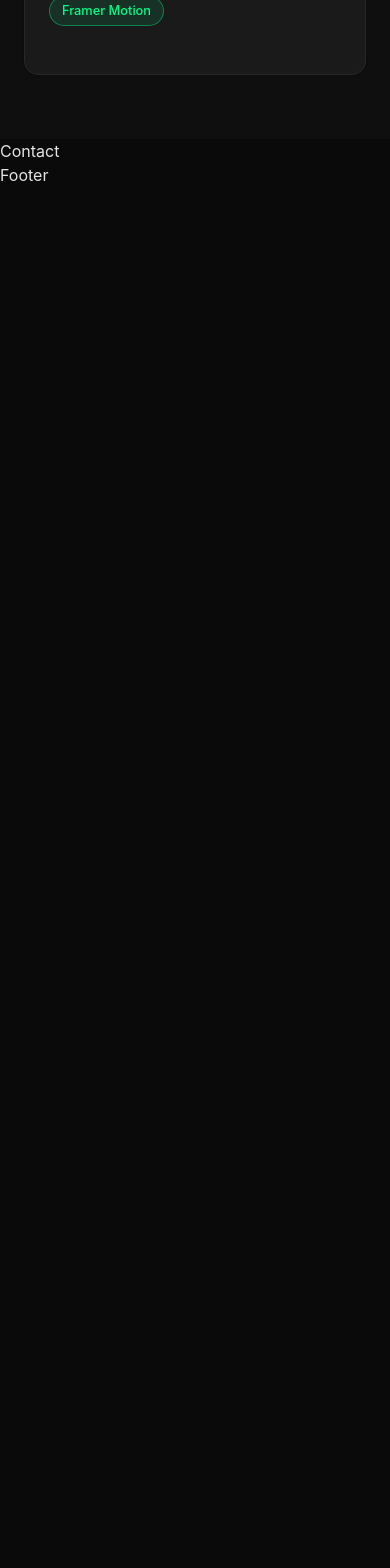
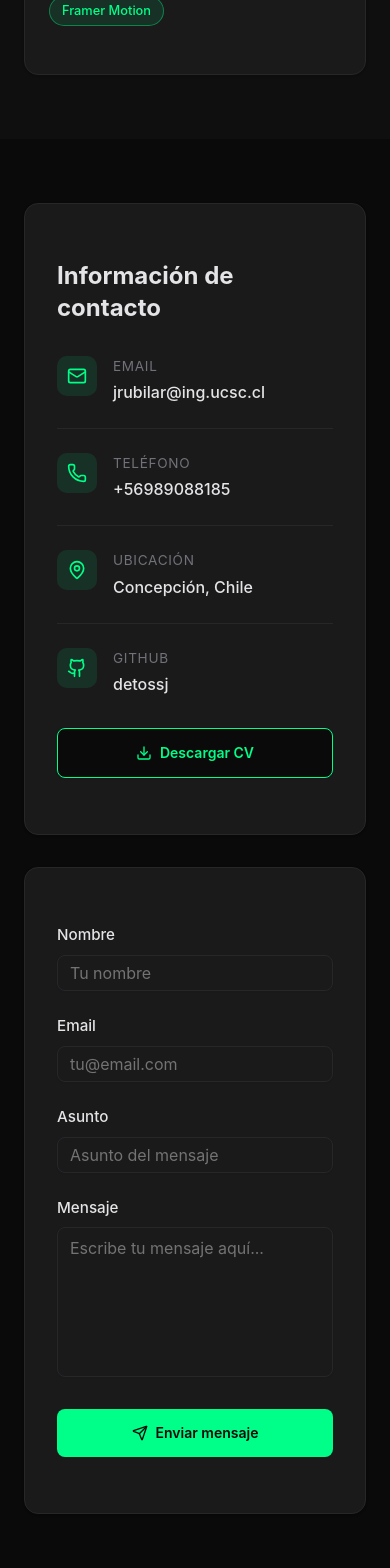
Before and after one commit to detossj/Portafolio2, a React app in the folder frontend/: page / in a window 390 px wide. Shown: the part 9040-10608 px from the top of the page. Before the commit the page ends 9227 px from the top, so only its background shows below. Built offline with nearby package versions, Linux system fonts and the light colour scheme; the HTML template or start-up script is replaced by a standard one.

Commit message:
Se agrego estilos y diseño en Contact.jsx

```diff
--- a/frontend/src/components/Contact.jsx
+++ b/frontend/src/components/Contact.jsx
@@ -1,9 +1,208 @@
-import React from 'react'
+import React, { useState } from 'react';
+import { Card, CardContent } from './ui/card';
+import { Button } from './ui/button';
+import { Input } from './ui/input';
+import { Textarea } from './ui/textarea';
+import { Label } from './ui/label';
+import { Mail, Phone, MapPin, Github, Download, Send } from 'lucide-react';
+import { contact, personalInfo } from '@/mocks/mock';
+import { toast } from "sonner";
 
 const Contact = () => {
+  const [formData, setFormData] = useState({
+    name: '',
+    email: '',
+    subject: '',
+    message: ''
+  });
+  const [isSubmitting, setIsSubmitting] = useState(false);
+
+  const handleChange = (e) => {
+    setFormData({
+      ...formData,
+      [e.target.name]: e.target.value
+    });
+  };
+
+  const handleSubmit = async (e) => {
+    e.preventDefault();
+    setIsSubmitting(true);
+
+    // Simulate API call
+    setTimeout(() => {
+      toast.success("¡Mensaje enviado!", {
+        description: "Gracias por contactarme. Te responderé pronto.",
+      });
+      setFormData({ name: '', email: '', subject: '', message: '' });
+      setIsSubmitting(false);
+    }, 1500);
+  };
+
+  const handleDownloadCV = () => {
+    toast.info("Descargando CV...", {
+      description: "El archivo se descargará en breve.",
+    });
+  };
+
   return (
-    <div>Contact</div>
-  )
-}
+    <section id="contact" className="py-16 px-6 md:py-24 md:px-8 bg-[#0a0a0b]">
+      <div className="section-container">
 
-export default Contact
+        <div className="grid grid-cols-1 lg:grid-cols-[400px_1fr] gap-8 max-w-[1200px] mx-auto items-stretch">
+
+          <div className="contact-info h-full">
+            <Card className="bg-[#1a1a1b] border border-[#27272a] h-full flex flex-col">
+              <CardContent className="p-8 flex flex-col h-full">
+                <h3 className="text-2xl font-bold text-[#e4e4e7] mb-8">Información de contacto</h3>
+
+                <div className="mb-8">
+                  <div className="flex gap-4 mb-6 pb-6 border-b border-[#27272a] last:border-b-0 last:mb-0 last:pb-0">
+                    <div className="w-10 h-10 rounded-lg bg-[#00ff88]/10 flex items-center justify-center text-[#00ff88] shrink-0">
+                      <Mail className="w-5 h-5" />
+                    </div>
+                    <div>
+                      <p className="text-[0.85rem] text-[#71717a] mb-1 uppercase tracking-wider">Email</p>
+                      <a href={`mailto:${personalInfo.email}`} className="text-[#e4e4e7] text-base font-medium break-all no-underline transition-colors duration-300 hover:text-[#00ff88]">
+                        {personalInfo.email}
+                      </a>
+                    </div>
+                  </div>
+
+                  <div className="flex gap-4 mb-6 pb-6 border-b border-[#27272a] last:border-b-0 last:mb-0 last:pb-0">
+                    <div className="w-10 h-10 rounded-lg bg-[#00ff88]/10 flex items-center justify-center text-[#00ff88] shrink-0">
+                      <Phone className="w-5 h-5" />
+                    </div>
+                    <div>
+                      <p className="text-[0.85rem] text-[#71717a] mb-1 uppercase tracking-wider">Teléfono</p>
+                      <a href={`tel:${personalInfo.phone}`} className="text-[#e4e4e7] text-base font-medium break-all no-underline transition-colors duration-300 hover:text-[#00ff88]">
+                        {personalInfo.phone}
+                      </a>
+                    </div>
+                  </div>
+
+                  <div className="flex gap-4 mb-6 pb-6 border-b border-[#27272a] last:border-b-0 last:mb-0 last:pb-0">
+                    <div className="w-10 h-10 rounded-lg bg-[#00ff88]/10 flex items-center justify-center text-[#00ff88] shrink-0">
+                      <MapPin className="w-5 h-5" />
+                    </div>
+                    <div>
+                      <p className="text-[0.85rem] text-[#71717a] mb-1 uppercase tracking-wider">Ubicación</p>
+                      <p className="text-[#e4e4e7] text-base font-medium break-all">{contact.location}</p>
+                    </div>
+                  </div>
+
+                  <div className="flex gap-4 mb-6 pb-6 border-b border-[#27272a] last:border-b-0 last:mb-0 last:pb-0">
+                    <div className="w-10 h-10 rounded-lg bg-[#00ff88]/10 flex items-center justify-center text-[#00ff88] shrink-0">
+                      <Github className="w-5 h-5" />
+                    </div>
+                    <div>
+                      <p className="text-[0.85rem] text-[#71717a] mb-1 uppercase tracking-wider">GitHub</p>
+                      <a
+                        href={personalInfo.githubUrl}
+                        target="_blank"
+                        rel="noopener noreferrer"
+                        className="text-[#e4e4e7] text-base font-medium break-all no-underline transition-colors duration-300 hover:text-[#00ff88]"
+                      >
+                        {personalInfo.github}
+                      </a>
+                    </div>
+                  </div>
+                </div>
+
+                <Button
+                  onClick={handleDownloadCV}
+                  variant="outline"
+                  className="w-full mt-auto bg-[#0a0a0b] text-[#00ff88] border-[#00ff88] font-semibold py-6 flex items-center justify-center gap-2 transition-all duration-300 hover:bg-[#00ff88]/10 hover:-translate-y-[2px] hover:shadow-[0_10px_30px_rgba(0,255,136,0.3)] disabled:opacity-50 disabled:cursor-not-allowed disabled:hover:translate-y-0 disabled:hover:shadow-none"
+                >
+                  <Download className="w-4 h-4" />
+                  Descargar CV
+                </Button>
+              </CardContent>
+            </Card>
+          </div>
+
+
+          <div className="contact-form-wrapper h-full">
+            <Card className="bg-[#1a1a1b] border border-[#27272a] h-full flex flex-col">
+              <CardContent className="p-8 flex flex-col h-full">
+                <form onSubmit={handleSubmit} className="flex flex-col h-full">
+
+                  <div className="flex flex-col gap-6 flex-1 mb-8">
+                    <div className="flex flex-col gap-2">
+                      <Label htmlFor="name" className="text-[#e4e4e7] font-medium text-[0.95rem]">Nombre</Label>
+                      <Input
+                        id="name"
+                        name="name"
+                        type="text"
+                        placeholder="Tu nombre"
+                        value={formData.name}
+                        onChange={handleChange}
+                        required
+                        className="bg-transparent border-[#27272a] text-[#e4e4e7] focus-visible:ring-[#00ff88]/50"
+                      />
+                    </div>
+
+                    <div className="flex flex-col gap-2">
+                      <Label htmlFor="email" className="text-[#e4e4e7] font-medium text-[0.95rem]">Email</Label>
+                      <Input
+                        id="email"
+                        name="email"
+                        type="email"
+                        placeholder="tu@email.com"
+                        value={formData.email}
+                        onChange={handleChange}
+                        required
+                        className="bg-transparent border-[#27272a] text-[#e4e4e7] focus-visible:ring-[#00ff88]/50"
+                      />
+                    </div>
+
+                    <div className="flex flex-col gap-2">
+                      <Label htmlFor="subject" className="text-[#e4e4e7] font-medium text-[0.95rem]">Asunto</Label>
+                      <Input
+                        id="subject"
+                        name="subject"
+                        type="text"
+                        placeholder="Asunto del mensaje"
+                        value={formData.subject}
+                        onChange={handleChange}
+                        required
+                        className="bg-transparent border-[#27272a] text-[#e4e4e7] focus-visible:ring-[#00ff88]/50"
+                      />
+                    </div>
+
+                    <div className="flex flex-col gap-2 flex-1">
+                      <Label htmlFor="message" className="text-[#e4e4e7] font-medium text-[0.95rem]">Mensaje</Label>
+                      <Textarea
+                        id="message"
+                        name="message"
+                        placeholder="Escribe tu mensaje aquí..."
+                        value={formData.message}
+                        onChange={handleChange}
+                        required
+                        className="bg-transparent border-[#27272a] text-[#e4e4e7] focus-visible:ring-[#00ff88]/50 min-h-[150px] flex-1 resize-none"
+                      />
+                    </div>
+                  </div>
+
+                  <Button
+                    type="submit"
+                    disabled={isSubmitting}
+                    className="w-full mt-auto bg-[#00ff88] text-[#0a0a0b] font-semibold py-6 flex items-center justify-center gap-2 transition-all duration-300 hover:bg-[#00e67a] hover:-translate-y-[2px] hover:shadow-[0_10px_30px_rgba(0,255,136,0.3)] disabled:opacity-50 disabled:cursor-not-allowed disabled:hover:translate-y-0 disabled:hover:shadow-none"
+                  >
+                    {isSubmitting ? 'Enviando...' : (
+                      <>
+                        <Send className="w-4 h-4" />
+                        Enviar mensaje
+                      </>
+                    )}
+                  </Button>
+                </form>
+              </CardContent>
+            </Card>
+          </div>
+        </div>
+      </div>
+    </section>
+  );
+};
+
+export default Contact;
```
